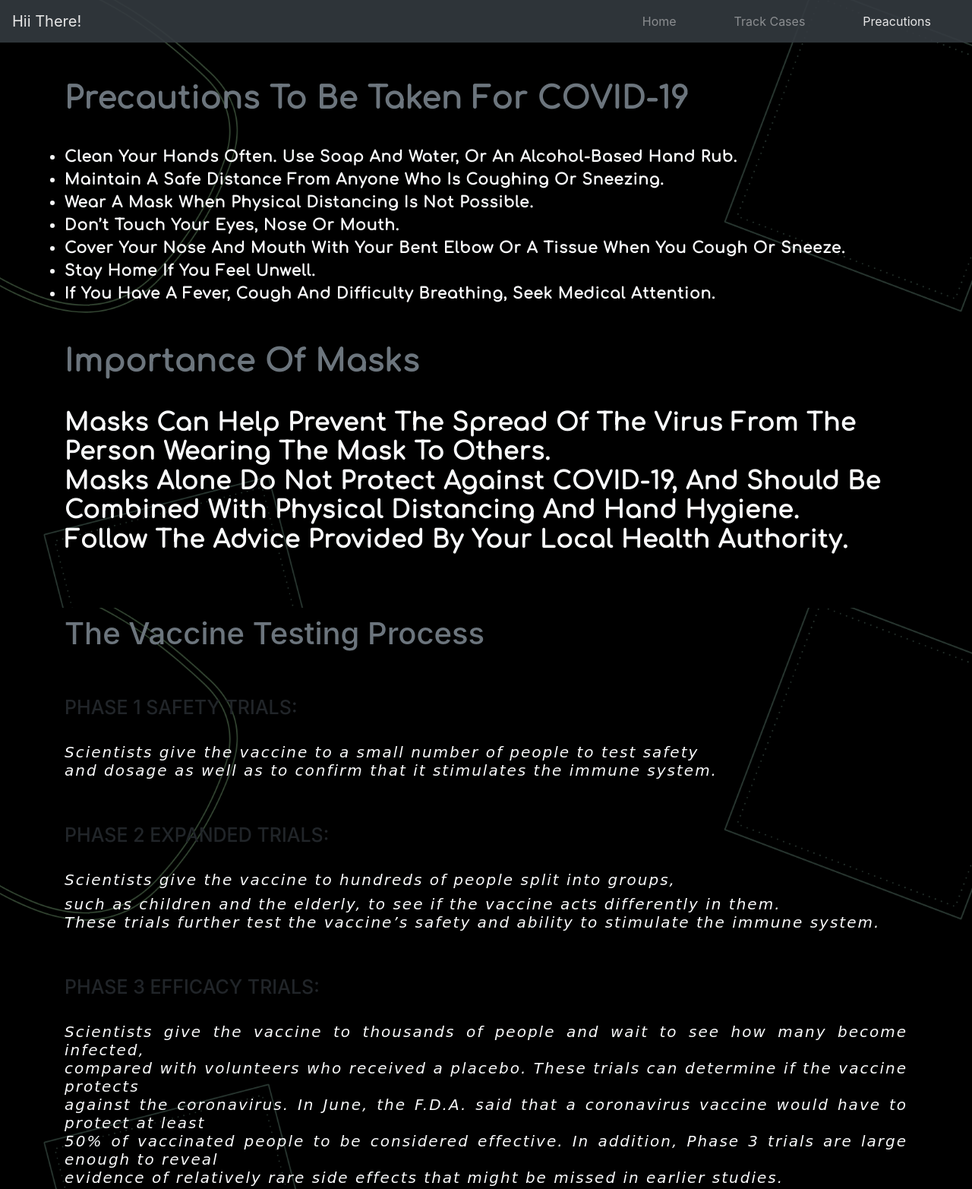
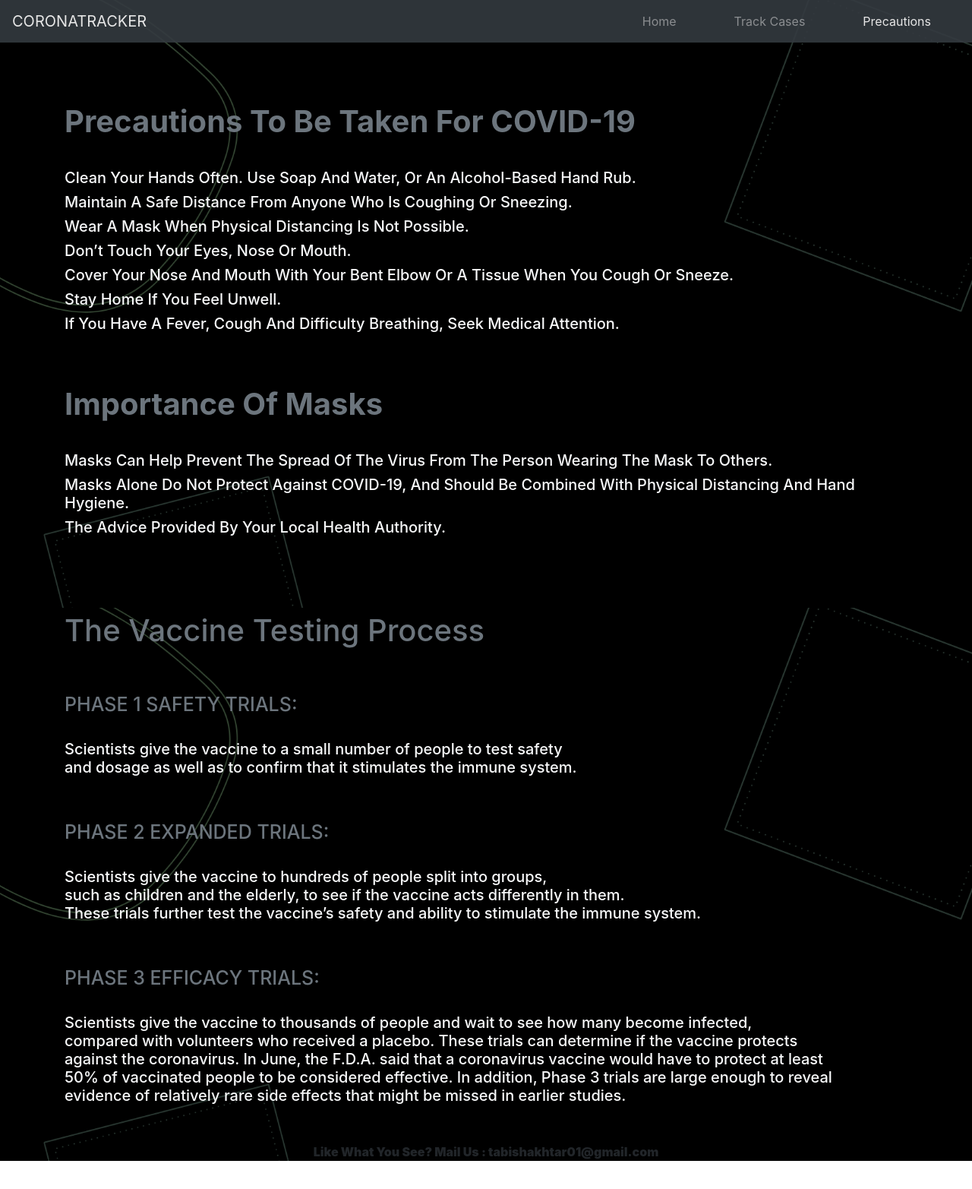
Before and after one commit to tabishakhtar01/CovidWeb, a website: page public/precautions.html in a window 1280 px wide. Shown: the top 1565 px of the page at 76% size. After the commit the page ends 1528 px from the top, so only its background shows below. Drawn offline with nearby package versions, Linux system fonts and the light colour scheme.

Commit message:
monior-changes

```diff
--- a/public/css/precautions.css
+++ b/public/css/precautions.css
@@ -31,17 +31,17 @@ body{
 .list1
 {
     font-size: 20px;
-    font-weight: 900;
-    letter-spacing: 1px;
-    margin-top: 50px;
+    margin-top: 80px;
     text-transform: capitalize;
-    font-style: underline;
-    font-family: 'Comfortaa', cursive;
     position: relative;
+}
+.list1 h2
+{
+    font-size: 20px;
 }
 .heading2
 {
-    margin-top: 50px;
+    margin-top: 70px;
 
 }
 .testing
@@ -55,16 +55,15 @@ body{
 }
 .testing h2
 {
-    font-stretch: extra-expanded;
-    letter-spacing: 2px;
-    font-family: 'Caveat', cursive;
     font-size: 20px;
-    font-style: italic;
     text-align: justify;
 }
 .testing #font1
 {
     font-size: 40px;
-    padding-top: 30px;
-    font-style: bold;
 }
+@media screen and (max-width: 986px) {
+    .list1 {
+        margin-top: 50px !important;
+    }
+}
--- a/public/precautions.html
+++ b/public/precautions.html
@@ -14,7 +14,7 @@
 <body>
     <!-- //navbar -->
     <nav class="navbar navbar-expand-lg navbar-dark bg-dark navbar-fixed-top transparent" id="nav1">
-        <a class="navbar-brand" href="#">Hii There!</a>
+        <a class="navbar-brand" href="#">CORONATRACKER</a>
         <button class="navbar-toggler" type="button" data-toggle="collapse" data-target="#navbarNav" aria-controls="navbarNav" aria-expanded="false" aria-label="Toggle navigation">
           <span class="navbar-toggler-icon"></span>
         </button>
@@ -27,7 +27,7 @@
               <a class="nav-link" href="/coronaTracking">Track Cases</a>
             </li>
             <li class="nav-item navi active">
-              <a class="nav-link" href="/precautions">Preacutions<span class="sr-only">(current)</span></a>
+              <a class="nav-link" href="/precautions">Precautions<span class="sr-only">(current)</span></a>
             </li>
           </ul>
         </div>
@@ -37,30 +37,30 @@
       <div class="list1">
               <h1 class="heading1 text-muted"><b>precautions to be taken for COVID-19</b> </h1><br>
       <ul class="text-light">
-          <li>Clean your hands often. Use soap and water, or an alcohol-based hand rub.</li>
-          <li>Maintain a safe distance from anyone who is coughing or sneezing.</li>
-          <li>Wear a mask when physical distancing is not possible.</li>
-          <li>Don’t touch your eyes, nose or mouth.</li>
-          <li>Cover your nose and mouth with your bent elbow or a tissue when you cough or sneeze.</li>
-          <li>Stay home if you feel unwell.</li>
-          <li>If you have a fever, cough and difficulty breathing, seek medical attention.</li>
+          <h2>Clean your hands often. Use soap and water, or an alcohol-based hand rub.</h2>
+          <h2>Maintain a safe distance from anyone who is coughing or sneezing.</h2>
+          <h2>Wear a mask when physical distancing is not possible.</h2>
+          <h2>Don’t touch your eyes, nose or mouth.</h2>
+          <h2>Cover your nose and mouth with your bent elbow or a tissue when you cough or sneeze.</h2>
+          <h2>Stay home if you feel unwell.</h2>
+          <h2>If you have a fever, cough and difficulty breathing, seek medical attention.</h2>
       </ul>
-      <h1 class="heading2 text-muted"><b>importance of Masks</h1><br>
-         <h2 class="text-light"> Masks can help prevent the spread of the virus from the person wearing the mask to others.<br>
-           Masks alone do not protect against COVID-19, and should be combined with physical distancing and hand hygiene.<br>
-            Follow the advice provided by your local health authority.</b></h2>
+      <h1 class="heading2 text-muted"><b>importance of Masks<b></h1><br>
+         <h2 class="text-light"> Masks can help prevent the spread of the virus from the person wearing the mask to others.</h2>
+           <h2 class="text-light">Masks alone do not protect against COVID-19, and should be combined with physical distancing and hand hygiene.</h2>
+            <h2 class="text-light"> the advice provided by your local health authority.</h2>
       </div>
 
       <div class="testing">
              <b> <h1 id="font1" class="text-muted">The Vaccine Testing Process</h1><b>
-             <h1>PHASE 1 SAFETY TRIALS:</h1><br>
+             <h1 class="text-muted">PHASE 1 SAFETY TRIALS:</h1><br>
                  <h2 class="text-light"> Scientists give the vaccine to a small number of people to test safety<br>
                   and dosage as well as to confirm that it stimulates the immune system.</h2>
-                  <h1>PHASE 2 EXPANDED TRIALS:</h1><br>
+                  <h1 class="text-muted">PHASE 2 EXPANDED TRIALS:</h1><br>
                   <h2 class="text-light"> Scientists give the vaccine to hundreds of people split into groups,<br>
-                      <h2 class="text-light">such as children and the elderly, to see if the vaccine acts differently in them.<br>
+                      such as children and the elderly, to see if the vaccine acts differently in them.<br>
                           These trials further test the vaccine’s safety and ability to stimulate the immune system.</h2>
-                      <h1>PHASE 3 EFFICACY TRIALS:</h2><br>
+                      <h1 class="text-muted">PHASE 3 EFFICACY TRIALS:</h2><br>
                       <h2 class="text-light">Scientists give the vaccine to thousands of people and wait to see how many become infected,<br>
                        compared with volunteers who received a placebo. These trials can determine if the vaccine protects<br>
                         against the coronavirus. In June, the F.D.A. said that a coronavirus vaccine would have to protect at least<br>
```
Also changed, not shown: public/coronaTracking.html (+4 -4 lines), public/css/index.css (+6 -1 lines), public/error.html (+2 -2 lines), public/index.html (+2 -2 lines), 1 other file.
